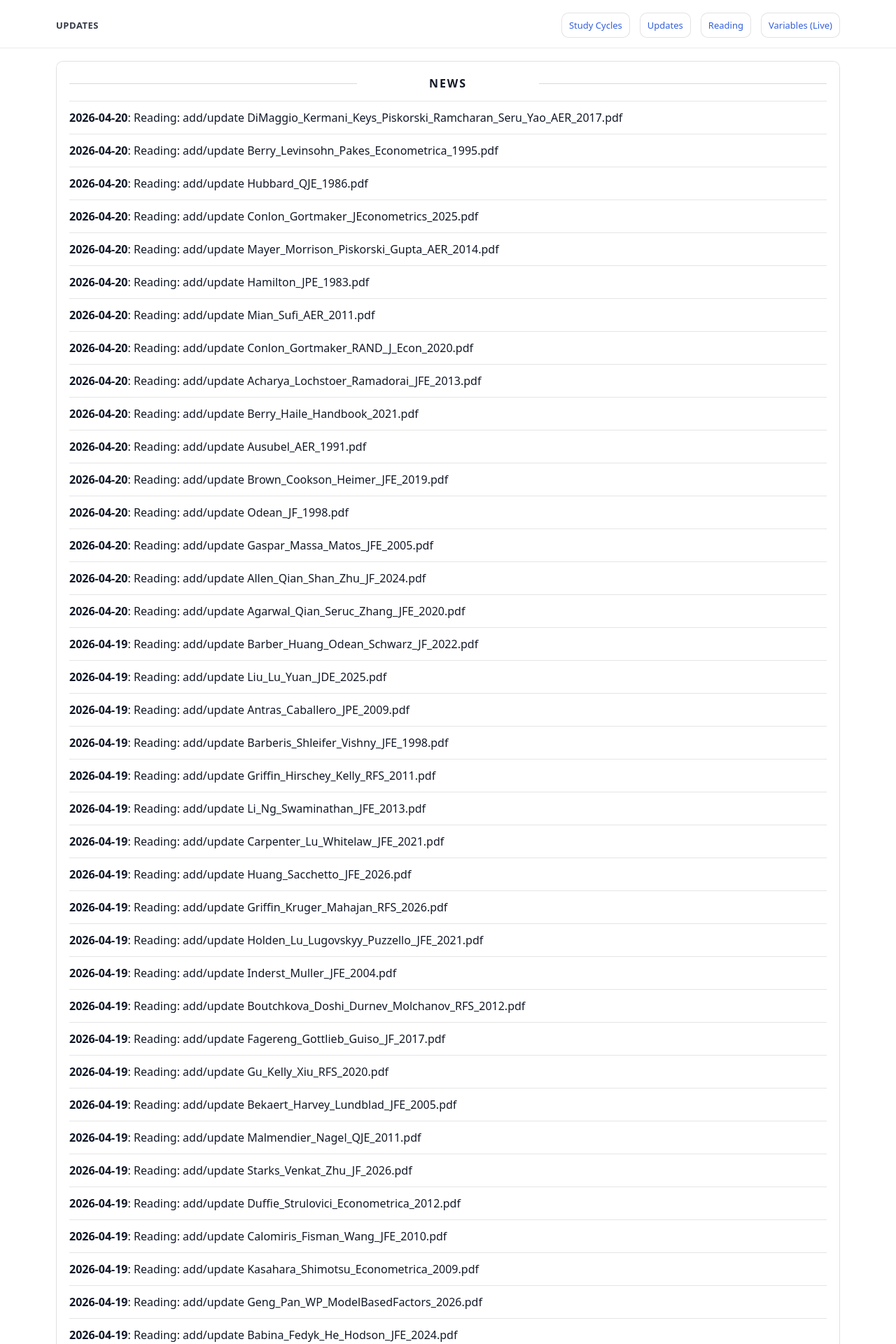
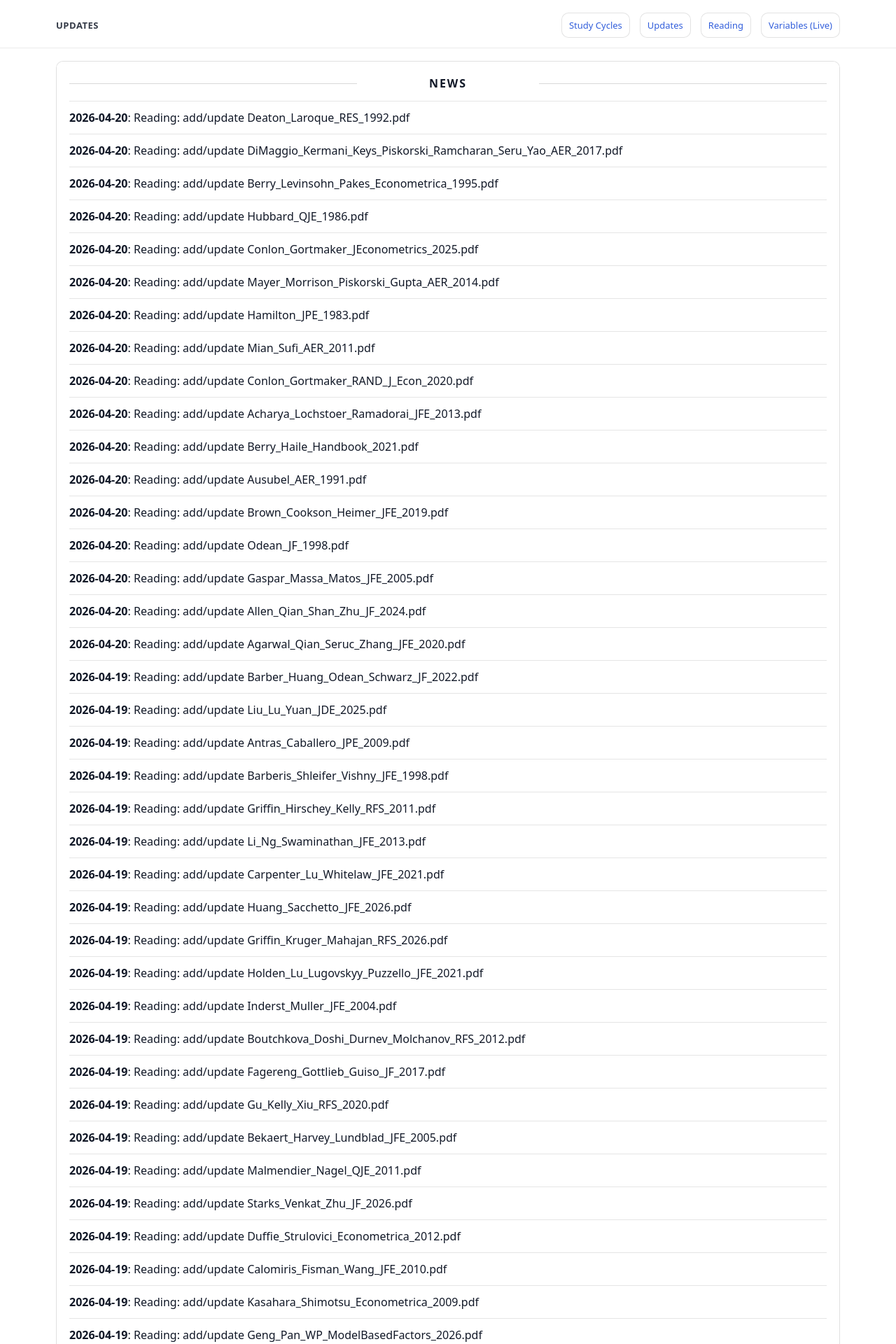
Before and after one commit to yaxinzn/study-archive, a Jekyll site: the page built from updates/index.md, in a window 1280 px wide. Shown: the top 1920 px of the page at 70% size. Built offline with Jekyll 4.4.1, drawn with Linux system fonts in a browser that asks for light colours; some of the changed text lies outside the part shown.

Commit message:
chore: update NEWS feed

```diff
--- a/_data/news.yml
+++ b/_data/news.yml
@@ -1,4 +1,7 @@
 # Auto-generated update history (sorted newest -> oldest). Do not edit manually.
+- ts: "1776685032"
+  date: "2026-04-20"
+  title: "Reading: add/update Deaton_Laroque_RES_1992.pdf"
 - ts: "1776684245"
   date: "2026-04-20"
   title: "Reading: add/update DiMaggio_Kermani_Keys_Piskorski_Ramcharan_Seru_Yao_AER_2017.pdf"
```
